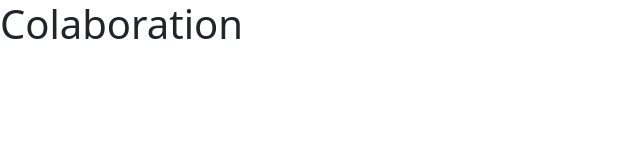
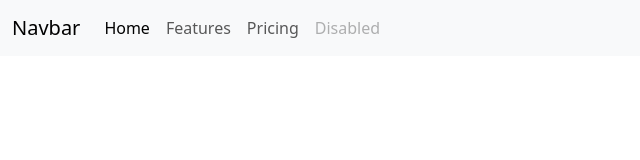
Before and after one commit to dimasyasir9/colaborasi-rebase, a plain HTML site: page index.html in a window 1280 px wide. Shown: the whole page, without its empty margins (0-640 px from the left). Drawn offline with nearby package versions, Linux system fonts and the light colour scheme.

Commit message:
menambah navbar menghapus h1

```diff
--- a/index.html
+++ b/index.html
@@ -10,7 +10,31 @@
 </head>
 
 <body>
-  <h1>Colaboration</h1>
+  <nav class="navbar navbar-expand-lg bg-body-tertiary">
+    <div class="container-fluid">
+      <a class="navbar-brand" href="#">Navbar</a>
+      <button class="navbar-toggler" type="button" data-bs-toggle="collapse" data-bs-target="#navbarNav"
+        aria-controls="navbarNav" aria-expanded="false" aria-label="Toggle navigation">
+        <span class="navbar-toggler-icon"></span>
+      </button>
+      <div class="collapse navbar-collapse" id="navbarNav">
+        <ul class="navbar-nav">
+          <li class="nav-item">
+            <a class="nav-link active" aria-current="page" href="#">Home</a>
+          </li>
+          <li class="nav-item">
+            <a class="nav-link" href="#">Features</a>
+          </li>
+          <li class="nav-item">
+            <a class="nav-link" href="#">Pricing</a>
+          </li>
+          <li class="nav-item">
+            <a class="nav-link disabled">Disabled</a>
+          </li>
+        </ul>
+      </div>
+    </div>
+  </nav>
   <script src="https://cdn.jsdelivr.net/npm/bootstrap@5.3.0/dist/js/bootstrap.bundle.min.js"
     integrity="sha384-geWF76RCwLtnZ8qwWowPQNguL3RmwHVBC9FhGdlKrxdiJJigb/j/68SIy3Te4Bkz"
     crossorigin="anonymous"></script>
```
